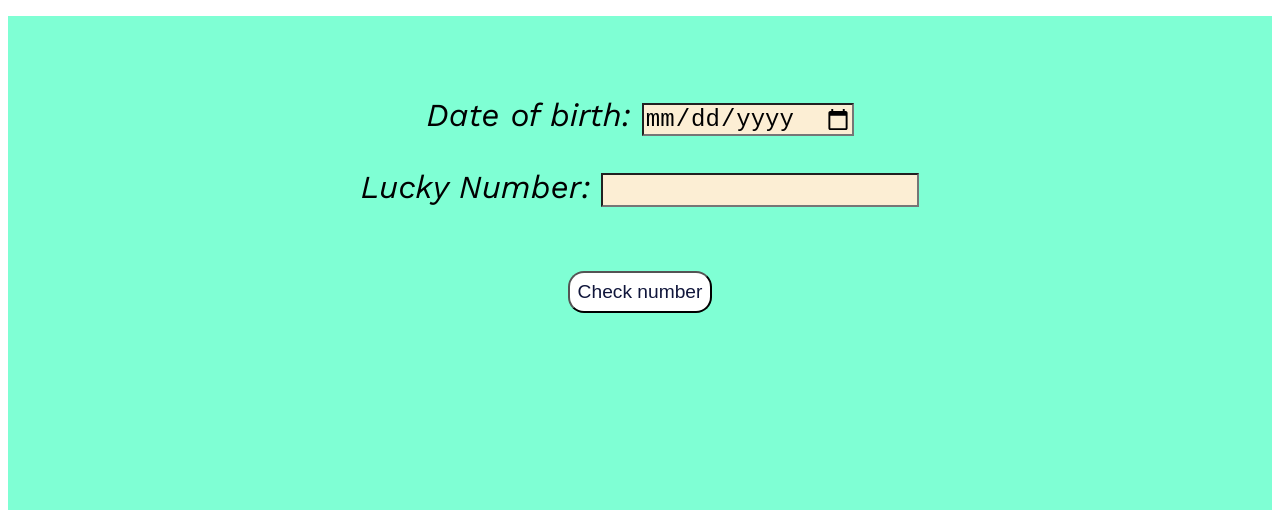
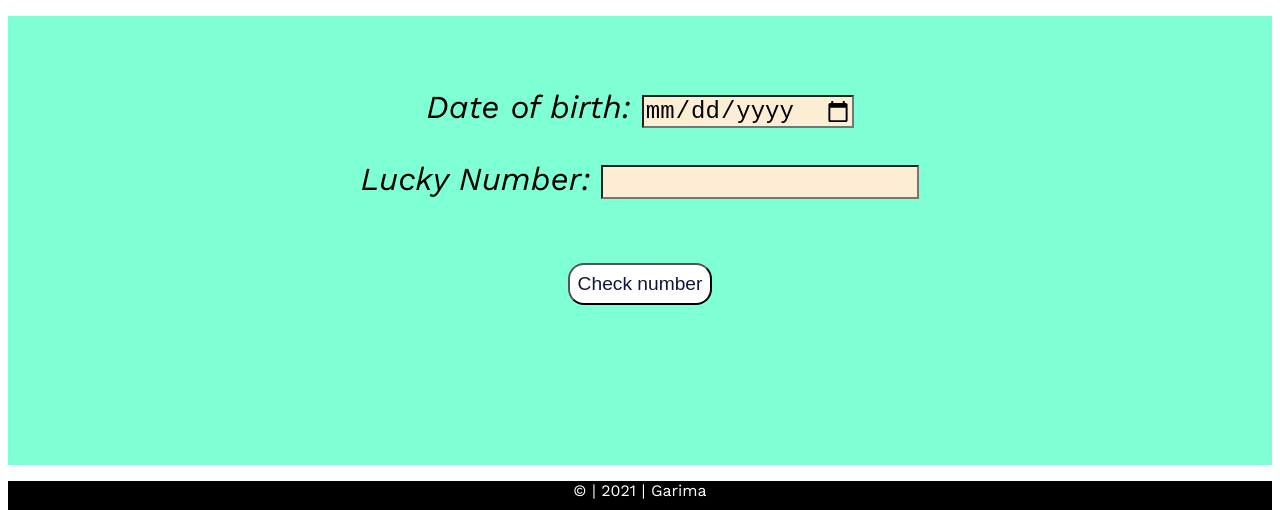
Before and after one commit to krgarima/Lucky-Birthday, a plain HTML site: page index.html in a window 1280 px wide. Shown: the part 105-615 px from the top of the page. Drawn offline with nearby package versions, Linux system fonts and the light colour scheme.

Commit message:
updated style.css

```diff
--- a/styles.css
+++ b/styles.css
@@ -7,7 +7,7 @@
     font-size: 2rem;
     background-color: aquamarine;
     color: #777e7e;
-    padding: 4rem 3rem;
+    padding: 3.5rem 3rem 0rem 3rem;
     font-style: italic;
     /* margin: auto; */
 }
```
